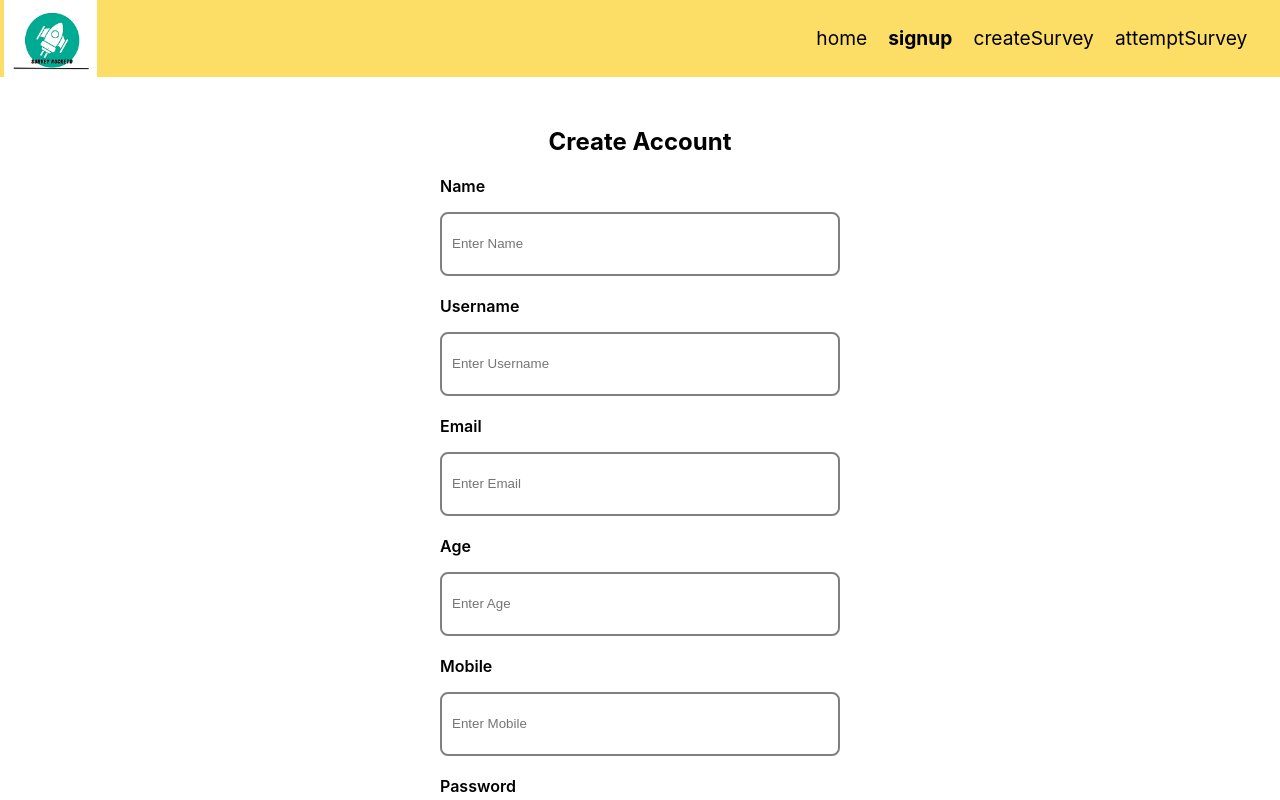
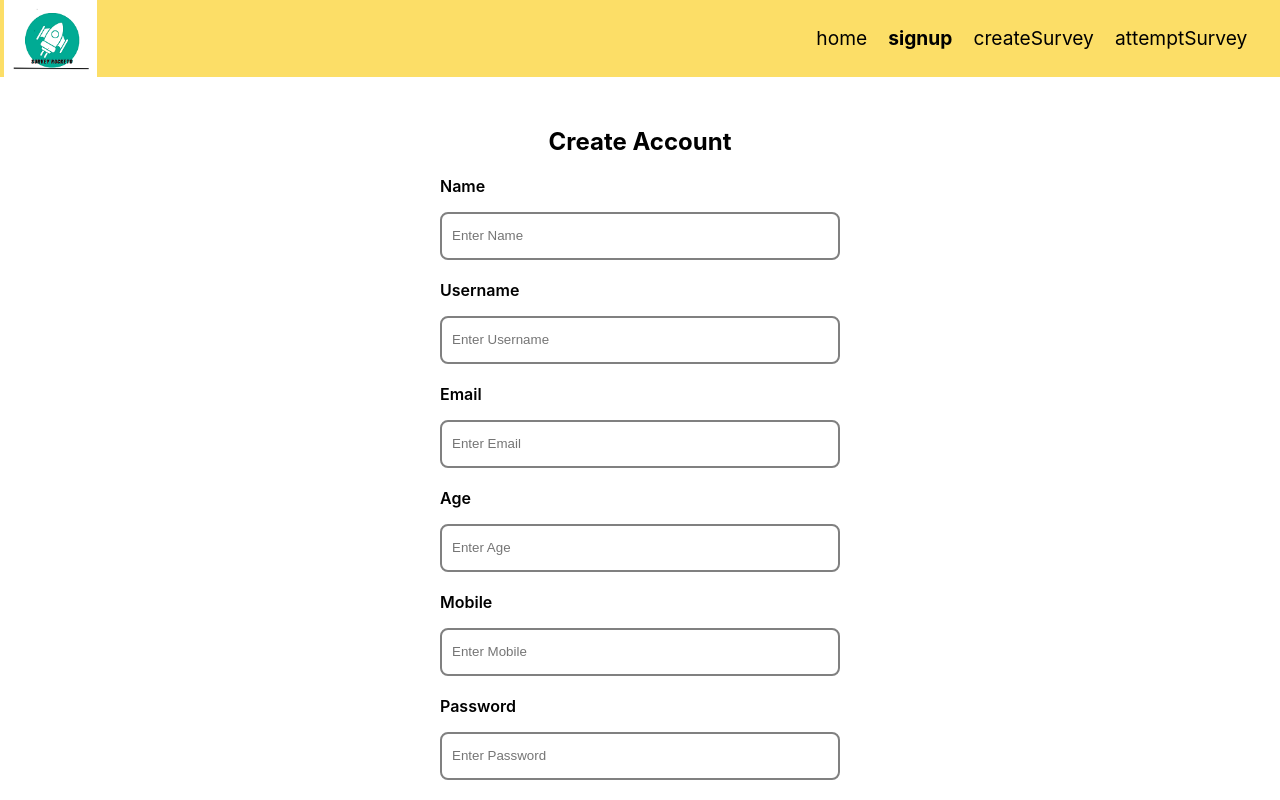
Before and after one commit to shubbi20/surveyBuilder-frontend, a Next.js app: page /signup in a window 1280 px wide. Shown: the top 800 px of the page. Built offline with nearby package versions, Linux system fonts and the light colour scheme.

Commit message:
input css fixed

```diff
--- a/pages/signup/Input.module.css
+++ b/pages/signup/Input.module.css
@@ -11,7 +11,7 @@
 
 .input_field {
   padding: 10px;
-  height: 40px;
+  height: 24px;
   border: 2px solid grey;
   border-radius: 8px;
 }
```
